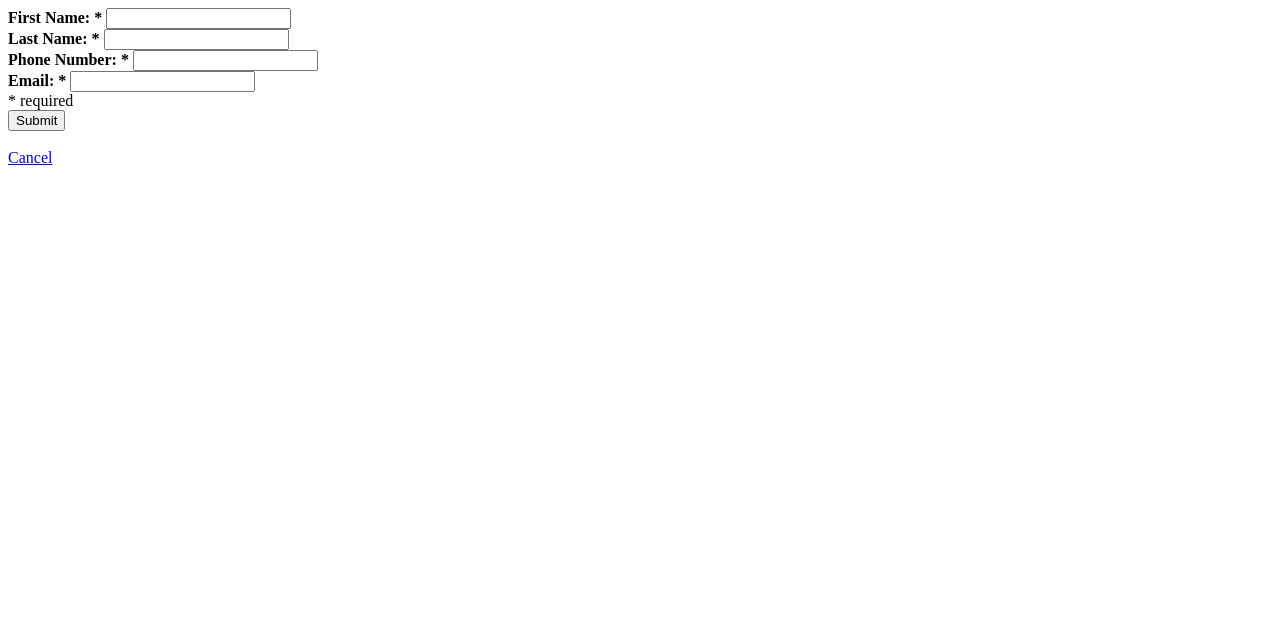
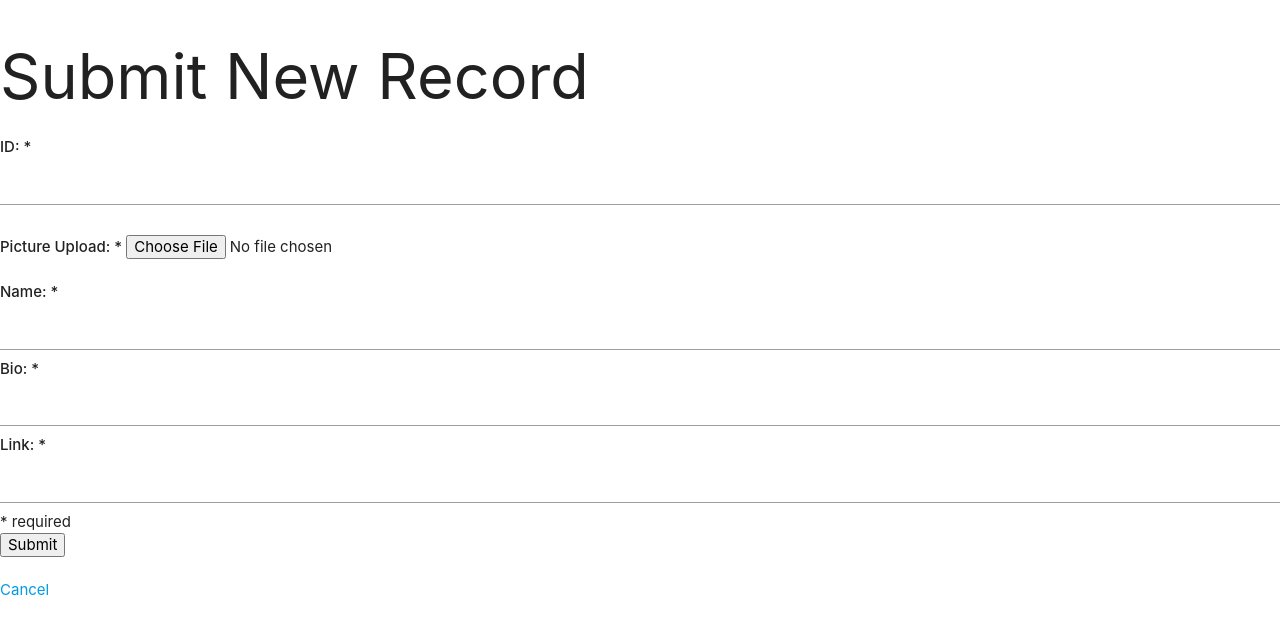
Before and after one commit to jalhadab/project5, a PHP site: page /new.php in a window 1280 px wide. Shown: the top 635 px of the page. Run offline with PHP 8.4, Linux system fonts and the light colour scheme; data that the repository does not hold is empty; a stand-in replaces the project's code that opens the database connection; some libraries are stand-ins or nearby versions.

Commit message:
updated "renderform.php"

```diff
--- a/renderform.php
+++ b/renderform.php
@@ -1,36 +1,50 @@
 <?php
 // creates the edit record form
 function renderForm($id, $firstname, $lastname, $phone, $email, $error) {
-
 ?>
 <!doctype html>
 <html>
 <head>
 	<meta charset="utf-8">
 	<title>Phone list</title>
+	      <!--Import Google Icon Font-->
+      <link href="https://fonts.googleapis.com/icon?family=Material+Icons" rel="stylesheet">
+      <!--Import materialize.css-->
+      <link type="text/css" rel="stylesheet" href="css/materialize.min.css"  media="screen,projection"/>
+
+       <link type="text/css" rel="stylesheet" href="override.css"  media="screen,projection"/>
+
+      <!--Let browser know website is optimized for mobile-->
+      <meta name="viewport" content="width=device-width, initial-scale=1.0"/>
 </head>
 <body>
+	<h1>Submit New Record</h1>
+	 <!--JavaScript at end of body for optimized loading-->
+      <script type="text/javascript" src="js/materialize.min.js"></script>
 <?php
 // if there are any errors, display them
 if ($error != '') {
 	echo '<div style="padding:4px; border:1px solid red; color:red;">'.$error.'</div>';
 }
 ?>
+<div class="input_contain">
 <form action="" method="post">
 	<input type="hidden" name="id" value="<?php echo $id; ?>">
-	<strong>First Name: *</strong> <input type="text" name="firstname" value="<?php echo $firstname; ?>"/><br>
-	<strong>Last Name: *</strong> <input type="text" name="lastname" value="<?php echo $lastname; ?>"/><br>
-	<strong>Phone Number: *</strong> <input type="text" name="phone" value="<?php echo $phone; ?>"/><br>
-	<strong>Email: *</strong> <input type="text" name="email" value="<?php echo $email; ?>"/><br>
+	<strong>ID: *</strong> <input type="text" name="firstname" value="<?php echo $id; ?>"/><br><br>
+	<strong>Picture Upload: *</strong>
+	<input type="file" name="fileToUpload" id="fileToUpload" value="<?php echo $picture; ?>" /><br><br>
+	<strong>Name: *</strong> <input type="text" name="lastname" value="<?php echo $name; ?>"/><br>
+	<strong>Bio: *</strong> <input type="text" name="phone" value="<?php echo $bio; ?>"/><br>
+	<strong>Link: *</strong> <input type="text" name="email" value="<?php echo $link; ?>"/><br>
 	<div>* required</div>
 	<input type="submit" name="submit" value="Submit">
 </form>
 
-<div>
+<div class="input_cancel">
 	<br>
-	<a href=".">Cancel</a>
+	<a  href="directory.php">Cancel</a>
 </div>
-
+</div>
 </body>
 </html>
 <?php
```
